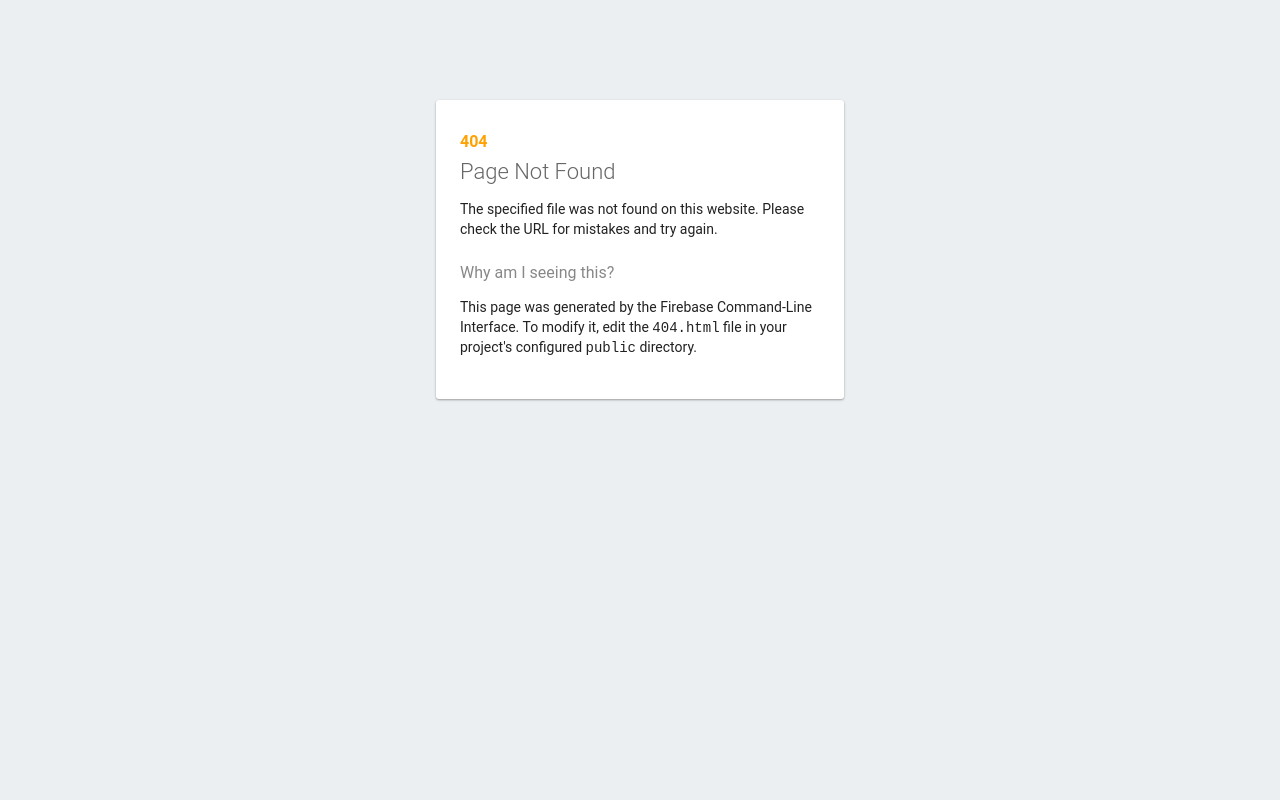
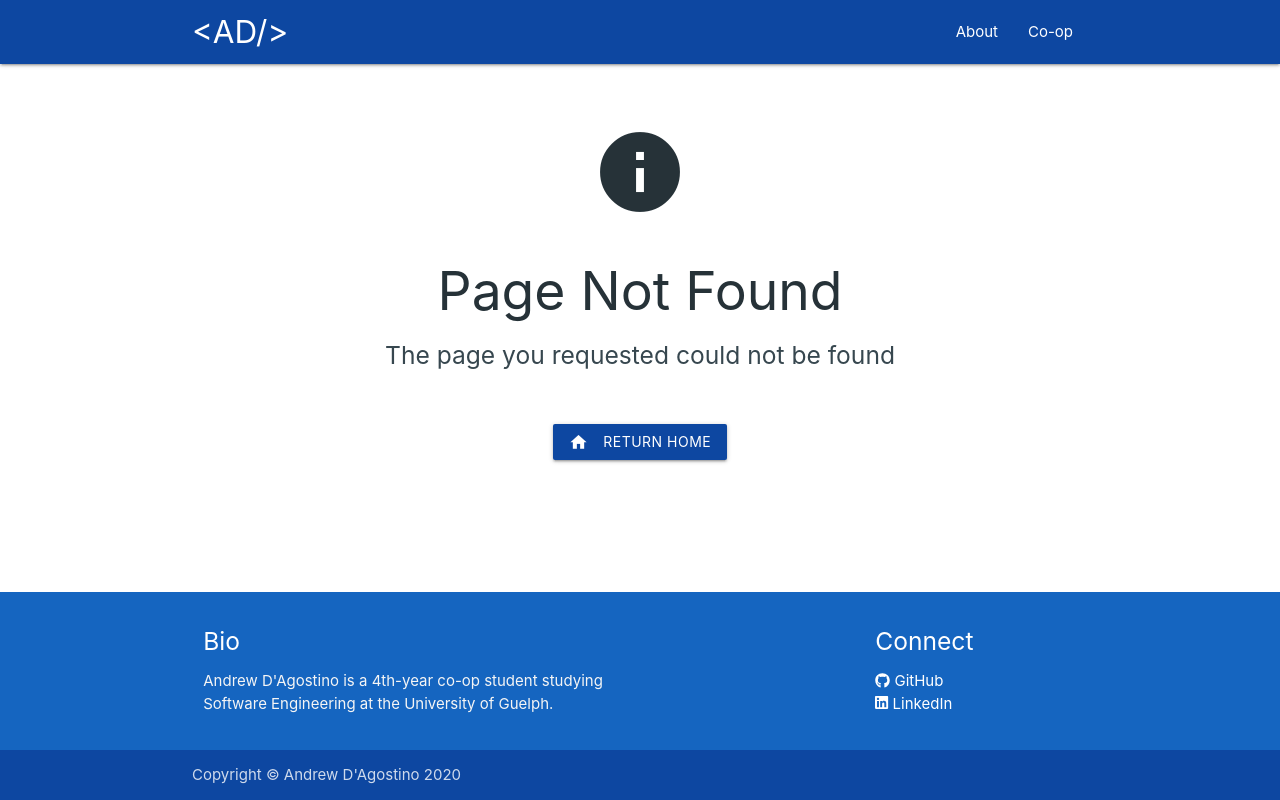
Before and after one commit to andrew-dagostino/adagostino-home, a website: page public/404.html in a window 1280 px wide. Drawn offline with nearby package versions, Linux system fonts and the light colour scheme.

Commit message:
Create 404 page

```diff
--- a/public/404.html
+++ b/public/404.html
@@ -1,33 +1,113 @@
 <!DOCTYPE html>
-<html>
-  <head>
-    <meta charset="utf-8">
-    <meta name="viewport" content="width=device-width, initial-scale=1">
-    <title>Page Not Found</title>
+<html lang="en">
 
-    <style media="screen">
-      body { background: #ECEFF1; color: rgba(0,0,0,0.87); font-family: Roboto, Helvetica, Arial, sans-serif; margin: 0; padding: 0; }
-      #message { background: white; max-width: 360px; margin: 100px auto 16px; padding: 32px 24px 16px; border-radius: 3px; }
-      #message h3 { color: #888; font-weight: normal; font-size: 16px; margin: 16px 0 12px; }
-      #message h2 { color: #ffa100; font-weight: bold; font-size: 16px; margin: 0 0 8px; }
-      #message h1 { font-size: 22px; font-weight: 300; color: rgba(0,0,0,0.6); margin: 0 0 16px;}
-      #message p { line-height: 140%; margin: 16px 0 24px; font-size: 14px; }
-      #message a { display: block; text-align: center; background: #039be5; text-transform: uppercase; text-decoration: none; color: white; padding: 16px; border-radius: 4px; }
-      #message, #message a { box-shadow: 0 1px 3px rgba(0,0,0,0.12), 0 1px 2px rgba(0,0,0,0.24); }
-      #load { color: rgba(0,0,0,0.4); text-align: center; font-size: 13px; }
-      @media (max-width: 600px) {
-        body, #message { margin-top: 0; background: white; box-shadow: none; }
-        body { border-top: 16px solid #ffa100; }
-      }
-    </style>
-  </head>
-  <body>
-    <div id="message">
-      <h2>404</h2>
-      <h1>Page Not Found</h1>
-      <p>The specified file was not found on this website. Please check the URL for mistakes and try again.</p>
-      <h3>Why am I seeing this?</h3>
-      <p>This page was generated by the Firebase Command-Line Interface. To modify it, edit the <code>404.html</code> file in your project's configured <code>public</code> directory.</p>
+<head>
+    <meta http-equiv="Content-Type" content="text/html; charset=UTF-8" />
+    <meta name="viewport" content="width=device-width, initial-scale=1, maximum-scale=1.0" />
+    <title>404 - Not Found</title>
+
+    <!-- CSS  -->
+    <link href="https://fonts.googleapis.com/icon?family=Material+Icons" rel="stylesheet">
+    <link href="css/materialize.css" type="text/css" rel="stylesheet" media="screen,projection" />
+    <link href="css/style.css" type="text/css" rel="stylesheet" media="screen,projection" />
+    <link href="vendor/fontawesome-free-5.12.0-web/css/fontawesome.min.css" type="text/css" rel="stylesheet">
+    <link href="vendor/fontawesome-free-5.12.0-web/css/brands.min.css" type="text/css" rel="stylesheet">
+</head>
+
+<body>
+    <!-- Navbars -->
+    <div class="navbar-fixed">
+        <nav class="blue darken-4" role="navigation">
+            <div class="nav-wrapper container">
+                <a id="logo-container" href="#" class="brand-logo">
+                    &lt;AD&#47;&gt;
+                </a>
+                <ul class="right hide-on-med-and-down">
+                    <li><a href="#about">About</a></li>
+                    <li><a href="#coop">Co-op</a></li>
+                </ul>
+                <a href="#" data-target="nav-mobile" class="sidenav-trigger">
+                    <i class="material-icons">menu</i>
+                </a>
+            </div>
+        </nav>
     </div>
-  </body>
+
+    <ul id="nav-mobile" class="sidenav">
+        <li><a href="#about">About</a></li>
+        <li><a href="#coop">Co-op</a></li>
+    </ul>
+
+    <!-- Banner -->
+    <div class="section no-pad-bot" id="index-banner">
+        <div class="container">
+            <br><br>
+            <div class="center">
+                <i class="material-icons blue-grey-text text-darken-4" style="font-size: 96px;">info</i>
+            </div>
+            <h2 class="header center blue-grey-text text-darken-4">Page Not Found</h2>
+            <h5 class="header center blue-grey-text text-darken-3">The page you requested could not be found</h5>
+            <br><br>
+            <div class="row center">
+                <a href="index.html" class="btn waves-effect waves-light blue darken-4">
+                    <i class="material-icons left">home</i>
+                    Return Home
+                </a>
+            </div>
+            <div style="margin-bottom: auto"></div>
+        </div>
+    </div>
+
+    <!-- Footer -->
+    <footer class="page-footer blue darken-3">
+        <div class="container">
+            <div class="row">
+                <div class="col l6 s12">
+                    <h5 class="white-text">Bio</h5>
+                    <p class="grey-text text-lighten-4">Andrew D'Agostino is a 4th-year co-op student studying Software Engineering at the University of Guelph.</p>
+                </div>
+                <div class="col l3 s12">
+                    <!-- <h5 class="white-text">Settings</h5>
+                    <ul>
+                        <li><a class="white-text" href="#!">Link 1</a></li>
+                        <li><a class="white-text" href="#!">Link 2</a></li>
+                        <li><a class="white-text" href="#!">Link 3</a></li>
+                        <li><a class="white-text" href="#!">Link 4</a></li>
+                    </ul> -->
+                </div>
+                <div class="col l3 s12">
+                    <h5 class="white-text">Connect</h5>
+                    <ul>
+                        <li>
+                            <a class="white-text" href="https://github.com/andrew-dagostino">
+                                <i class="fab fa-github"></i>
+                                GitHub
+                            </a>
+                        </li>
+                        <li>
+                            <a class="white-text" href="https://www.linkedin.com/in/andrew-dagostino/">
+                                <i class="fab fa-linkedin"></i>
+                                LinkedIn
+                            </a>
+                        </li>
+                    </ul>
+                </div>
+            </div>
+        </div>
+        <div class="footer-copyright blue darken-4">
+            <div class="container">
+                Copyright © Andrew D'Agostino 2020
+            </div>
+        </div>
+    </footer>
+
+    <!--  Scripts-->
+    <script src="https://code.jquery.com/jquery-2.1.1.min.js"></script>
+    <script src="js/materialize.js"></script>
+    <script src="js/init.js"></script>
+    <script src="vendor/fontawesome-free-5.12.0-web/js/fontawesome.min.js"></script>
+    <script src="vendor/fontawesome-free-5.12.0-web/js/brands.min.js"></script>
+    <script src="index.js"></script>
+</body>
+
 </html>
```
